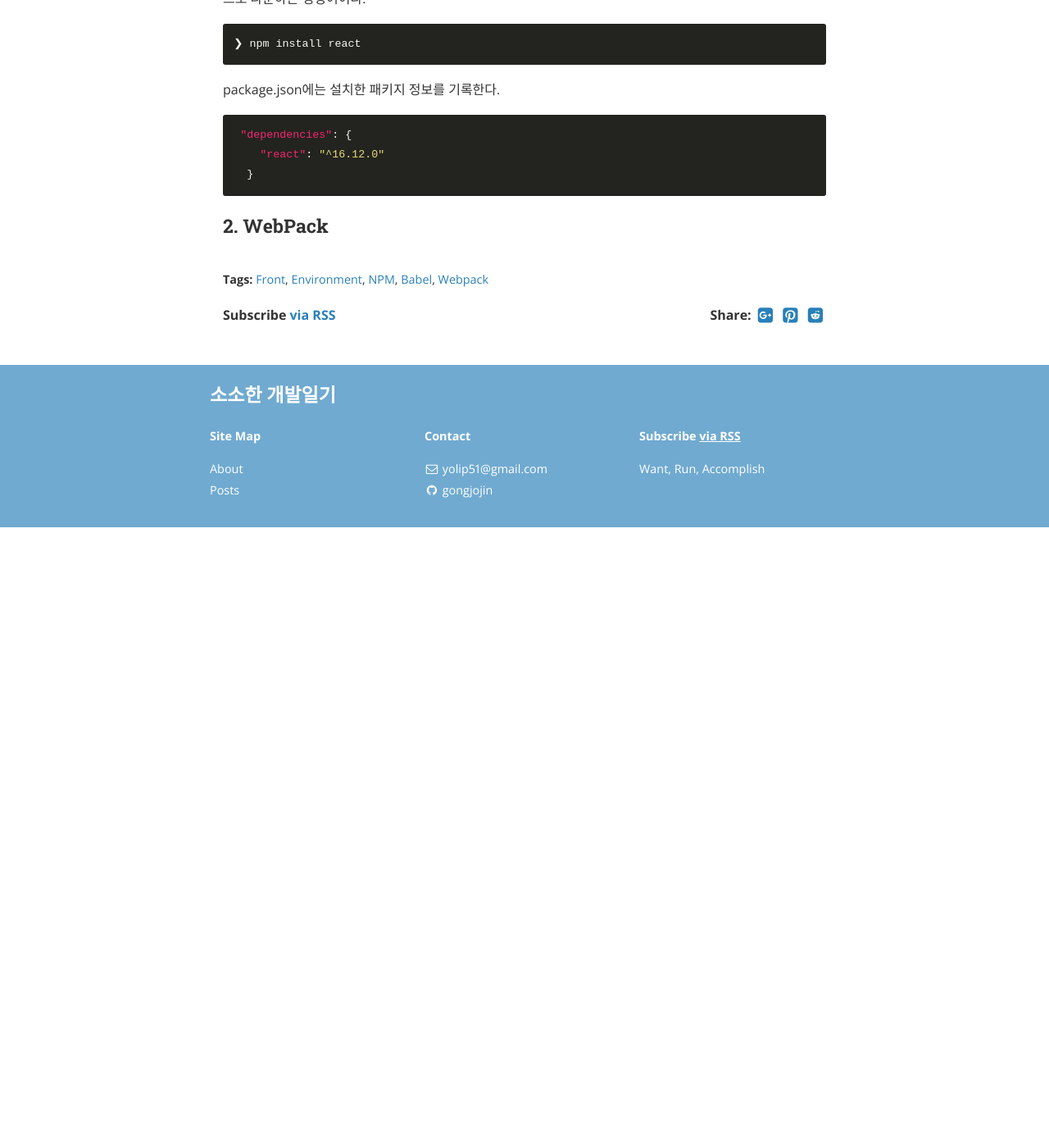
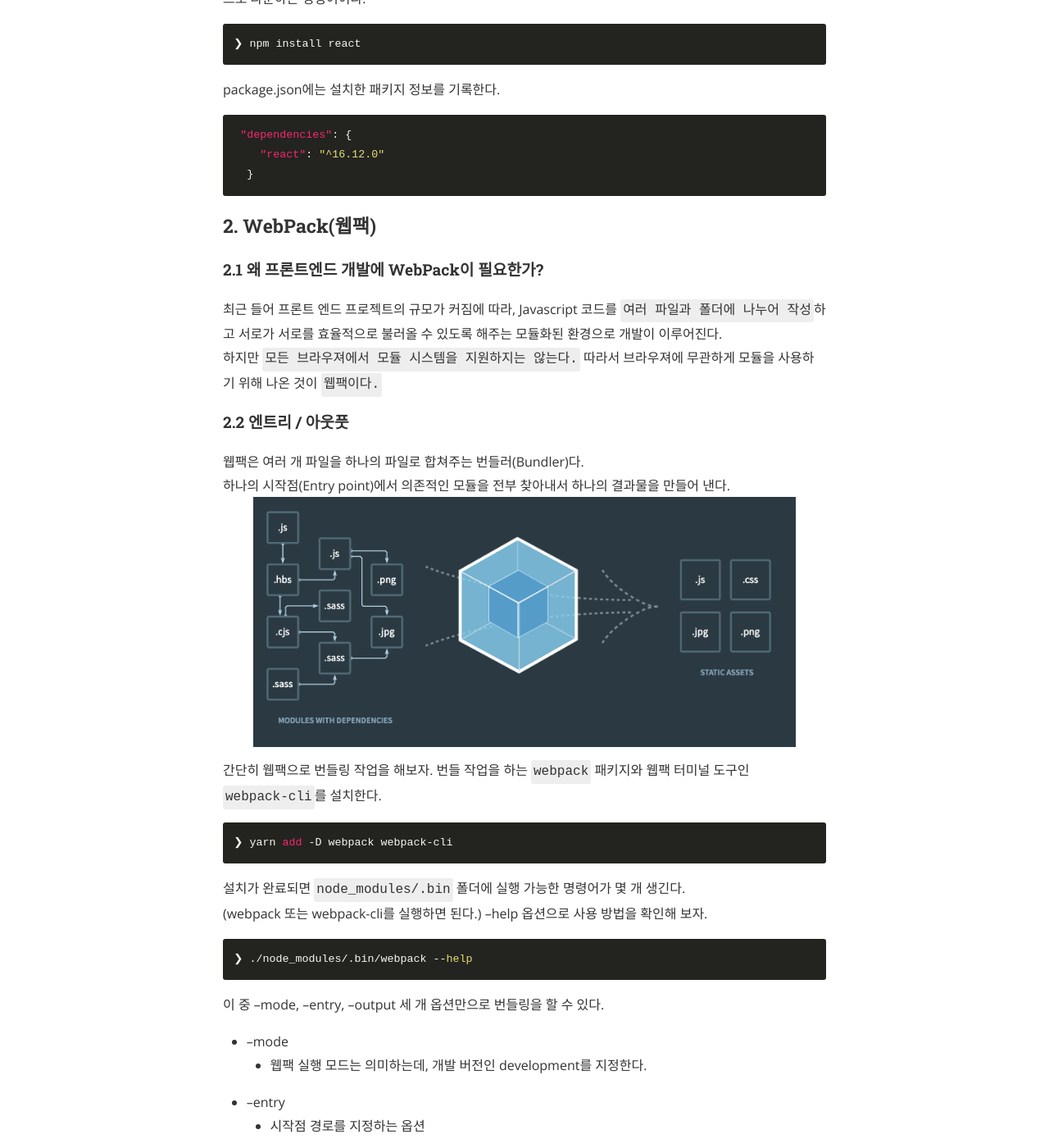
Before and after one commit to gonghojin/gonghojin.github.io, a Jekyll site: the page built from _posts/educations/2020-01-23-front-dev-env.markdown, in a window 1280 px wide and 1400 px high, scrolled down 3528 px. Shown: the whole window at 82% size. Built offline with Jekyll 4.4.1, drawn with Linux system fonts in a browser that asks for light colours; nearby versions of some CDN libraries; comment, search, counter and statistics services are not loaded; before the commit the page ends 4171 px from its top, so only the background shows below that; some of the changed text lies outside the part shown.

Commit message:
Add: 세미나 정리 시작_웹팩 시작

```diff
--- a/_posts/educations/2020-01-23-front-dev-env.markdown
+++ b/_posts/educations/2020-01-23-front-dev-env.markdown
@@ -111,4 +111,30 @@ package.json에는 설치한 패키지 정보를 기록한다.
   }
 ~~~
 
-### 2. WebPack
+### 2. WebPack(웹팩)
+#### 2.1 왜 프론트엔드 개발에 WebPack이 필요한가?
+최근 들어 프론트 엔드 프로젝트의 규모가 커짐에 따라, Javascript 코드를 `여러 파일과 폴더에 나누어 작성`하고 서로가 서로를 효율적으로 불러올 수 있도록 해주는 모듈화된 환경으로 개발이 이루어진다.
+하지만 `모든 브라우져에서 모듈 시스템을 지원하지는 않는다.` 따라서 브라우져에 무관하게 모듈을 사용하기 위해 나온 것이 `웹팩이다.`
+
+#### 2.2 엔트리 / 아웃풋
+웹팩은 여러 개 파일을 하나의 파일로 합쳐주는 번들러(Bundler)다.
+하나의 시작점(Entry point)에서 의존적인 모듈을 전부 찾아내서 하나의 결과물을 만들어 낸다.
+![https://webpack.js.org/](/assets/educations/images/babel.png)
+
+간단히 웹팩으로 번들링 작업을 해보자.
+번들 작업을 하는 `webpack` 패키지와 웹팩 터미널 도구인 `webpack-cli`를 설치한다.
+~~~
+❯ yarn add -D webpack webpack-cli
+~~~
+설치가 완료되면 `node_modules/.bin` 폴더에 실행 가능한 명령어가 몇 개 생긴다.
+(webpack 또는 webpack-cli를 실행하면 된다.) --help 옵션으로 사용 방법을 확인해 보자.
+~~~
+❯ ./node_modules/.bin/webpack --help
+~~~
+이 중 --mode, --entry, --output 세 개 옵션만으로 번들링을 할 수 있다.
++ --mode
+	+ 웹팩 실행 모드는 의미하는데, 개발 버전인 development를 지정한다.
++ --entry
+	+ 시작점 경로를 지정하는 옵션
++ --output
+	+ 번들링 결과물을 위치할 경로
```
Also changed, not shown: other parts of _posts/educations/2020-01-23-front-dev-env.markdown (+1 -1 lines), assets/educations/images/babel.png (added).
